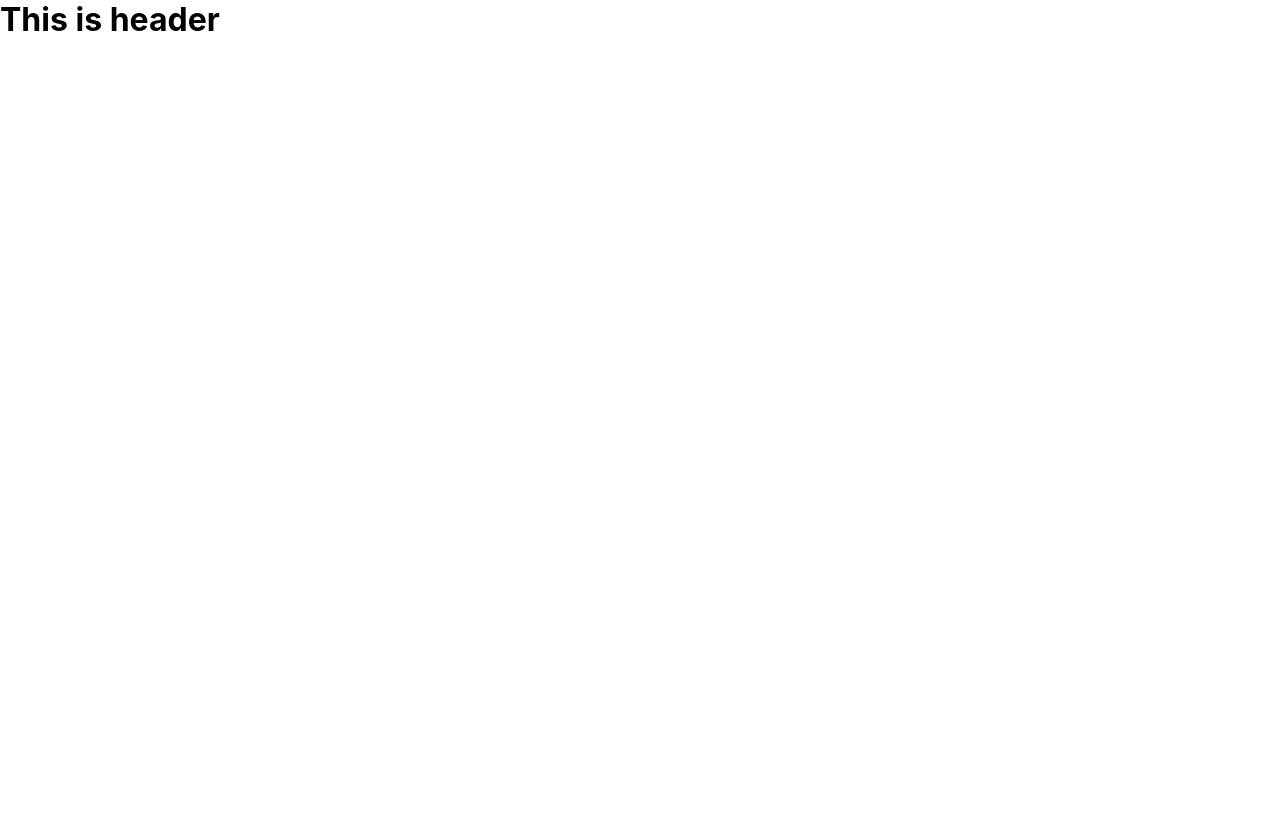
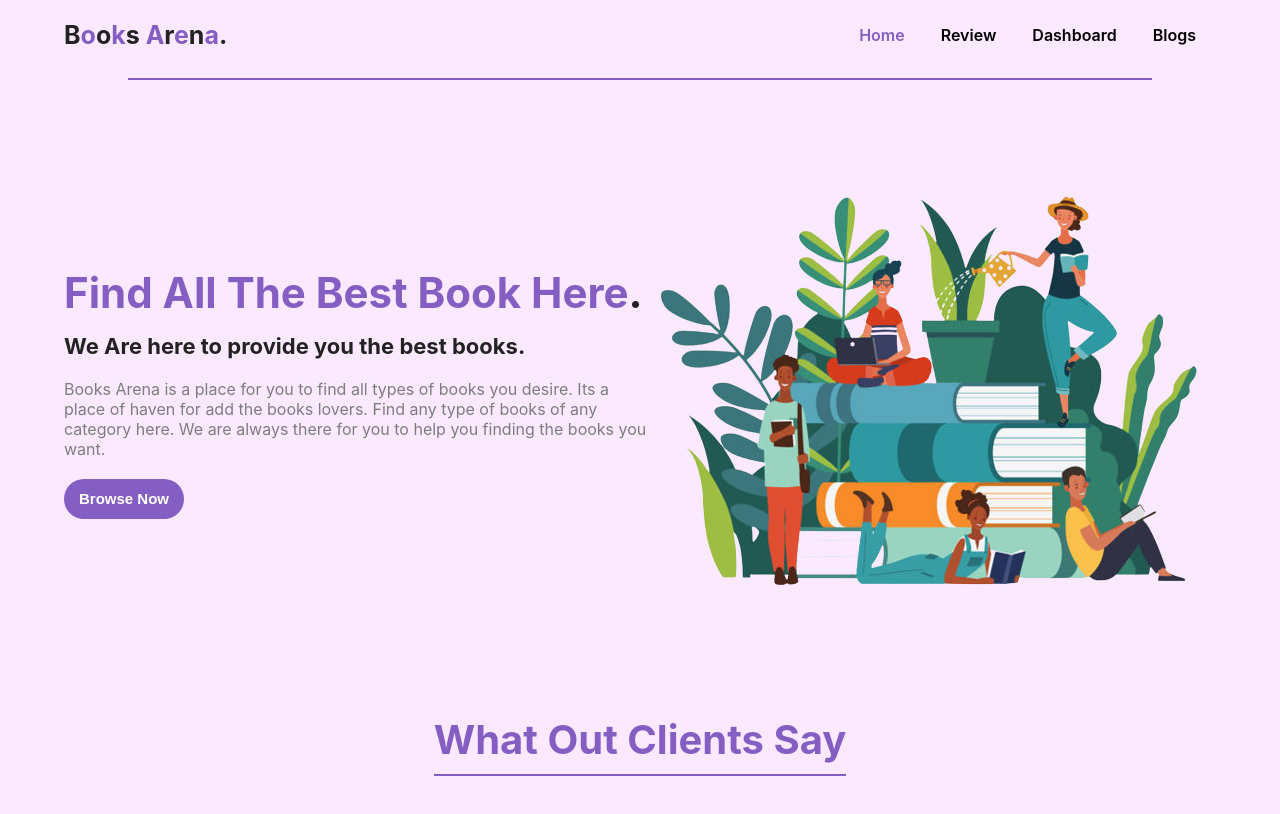
Before and after one commit to nmkhans/books-empire, a React (Create React App) app: page / in a window 1280 px wide. Before the commit this address had no page. Shown: the top 814 px of the page. Built offline with nearby package versions, Linux system fonts and the light colour scheme.

Commit message:
home hero section done

```diff
--- a/package.json
+++ b/package.json
@@ -12,6 +12,7 @@
     "@testing-library/user-event": "^13.2.1",
     "react": "^18.0.0",
     "react-dom": "^18.0.0",
+    "react-multi-carousel": "^2.8.0",
     "react-router-dom": "6",
     "react-scripts": "5.0.0",
     "web-vitals": "^2.1.0"
--- a/src/App.js
+++ b/src/App.js
@@ -1,6 +1,7 @@
 import React from 'react';
 import Header from './components/Header/Header';
 import { Route, Routes } from 'react-router-dom';
+import Home from './pages/Home/Home';
 import './App.css';
 
 function App() {
@@ -8,7 +9,7 @@ function App() {
     <div className="App">
 		<Header />
 		<Routes>
-
+			<Route path="/" element={<Home />} />
 		</Routes>
 		{/* Footer */}
     </div>
--- a/src/components/Header/Header.css
+++ b/src/components/Header/Header.css
@@ -0,0 +1,47 @@
+.header {
+    padding: 20px 0;
+    position: relative;
+}
+
+.header::after {
+    content: '';
+    position: absolute;
+    bottom: -10px;
+    left: 10%;
+    height: 2px;
+    width: 80%;
+    background: #845ec2;
+}
+
+.header__content {
+    display: flex;
+    justify-content: space-between;
+    align-items: center;
+}
+
+.header__logo {
+    cursor: pointer;
+}
+
+.header__logo h3 {
+    font-size: 25px;
+    color: #222;
+}
+
+.header__logo h3 span {
+    color: #845ec2;
+}
+
+.header__navigation ul li {
+    display: inline-block;
+    margin-left: -4px;
+}
+
+.header__navigation ul li .link {
+    display: inline-block;
+    text-decoration: none;
+    color: #222;
+    font-size: 16px;
+    font-weight: 600;
+    padding: 0 20px;
+}
--- a/src/components/Header/Header.js
+++ b/src/components/Header/Header.js
@@ -1,9 +1,35 @@
 import React from 'react';
+import LinkTo from './../LinkTo/LinkTo';
+import './Header.css';
 
 const Header = () => {
     return (
         <div className="header">
-            <h1>This is header</h1>
+            <div className="inner__header container">
+                <div className="header__content">
+                    <div className="header__logo">
+                        <h3>
+                            B<span>o</span>o<span>k</span>s <span>A</span>r<span>e</span>n<span>a</span>.
+                        </h3>
+                    </div>
+                    <nav className="header__navigation">
+                        <ul>
+                            <li>
+                                <LinkTo className="link" to='/'>Home</LinkTo>
+                            </li>
+                            <li>
+                                <LinkTo className="link" to='/review'>Review</LinkTo>
+                            </li>
+                            <li>
+                                <LinkTo className="link" to='/dash-board'>Dashboard</LinkTo>
+                            </li>
+                            <li>
+                                <LinkTo className="link" to='/blogs'>Blogs</LinkTo>
+                            </li>
+                        </ul>
+                    </nav>
+                </div>
+            </div>
         </div>
     );
 };
--- a/src/components/LinkTo/LinkTo.js
+++ b/src/components/LinkTo/LinkTo.js
@@ -8,7 +8,7 @@ function LinkTo({ children, to, ...props }) {
     return (
         <div>
             <Link
-                style={{ textDecoration: match ? "underline" : "none" }}
+                style={{ color: match ? "#845ec2" : "#000" }}
                 to={to}
                 {...props}
             >
--- /dev/null
+++ b/src/components/Reviews/Reviews.js
@@ -0,0 +1,11 @@
+import React from 'react';
+
+const Reviews = ({client}) => {
+    return (
+        <div>
+
+        </div>
+    );
+};
+
+export default Reviews;
--- /dev/null
+++ b/src/hooks/useReviews.js
@@ -0,0 +1,13 @@
+import { useEffect, useState } from "react"
+
+const useReviews = () => {
+    const [reviews, setReviews] = useState([]);
+    useEffect(() => {
+        fetch('reviews.json')
+        .then(res => res.json())
+        .then(data => setReviews(data));
+    }, []);
+    return [reviews, setReviews];
+}
+
+export default useReviews;
--- a/src/index.css
+++ b/src/index.css
@@ -5,6 +5,7 @@ body {
     sans-serif;
   -webkit-font-smoothing: antialiased;
   -moz-osx-font-smoothing: grayscale;
+  background: #fbeaff;
 }
 
 code {
--- /dev/null
+++ b/src/pages/Home/Home.css
@@ -0,0 +1,71 @@
+.home {
+    padding: 100px 0;
+}
+
+.home__hero__area {
+    display: flex;
+    justify-content: space-between;
+    align-items: center;
+}
+
+.home__hero__text h3 {
+    font-size: 42px;
+    color: #845ec2;
+}
+
+.home__hero__text h3 span {
+    color: #222;
+}
+
+.home__hero__text h5 {
+    font-size: 22px;
+    color: #222;
+    margin-top: 15px;
+}
+
+.home__hero__text p {
+    font-size: 16px;
+    color: #7d7d7d;
+    margin-top: 20px;
+}
+
+.home__hero__text button {
+    display: inline-block;
+    border: none;
+    outline: none;
+    background: #845ec2;
+    color: #fff;
+    height: 40px;
+    width: 120px;
+    border-radius: 50px;
+    font-size: 15px;
+    font-weight: 600;
+    text-transform: capitalize;
+    margin-top: 20px;
+    cursor: pointer;
+}
+
+.home__review__area {
+    padding: 100px 0;
+}
+
+.review__title {
+    text-align: center;
+}
+
+.review__title h3 {
+    display: inline-block;
+    font-size: 40px;
+    text-transform: capitalize;
+    color: #845ec2;
+    border-bottom: 2px solid #845ec2;
+    padding-bottom: 10px;
+}
+
+.client__review {
+    margin-top: 50px;
+}
+
+/* .react-multi-carousel-track {
+    text-align: center !important;
+} */
--- /dev/null
+++ b/src/pages/Home/Home.js
@@ -0,0 +1,52 @@
+import React, { useState, useEffect } from 'react';
+import Carousel from "react-multi-carousel";
+import "react-multi-carousel/lib/styles.css";
+import useReviews from './../../hooks/useReviews';
+import Image from './book.png';
+import Reviews from './../../components/Reviews/Reviews';
+import './Home.css';
+
+const Home = () => {
+    const [newReview, setNewReview] = useState([]);
+    const [reviews] = useReviews();
+    useEffect(() => {
+        const minReview = [...reviews];
+        const minimumReview = minReview.slice(0, 3);
+        setNewReview(minimumReview)
+    }, [reviews])
+
+
+    return (
+        <div className="home">
+            <div className="inner__home container">
+                <div className="home__content">
+                    <div className="home__hero__area">
+                        <div className="home__hero__text">
+                            <h3>Find All The Best Book Here<span>.</span></h3>
+                            <h5>We Are here to provide you the best books.</h5>
+                            <p>Books Arena is a place for you to find all types of books you desire. Its a place of haven for add the books lovers. Find any type of books of any category here. We are always there for you to help you finding the books you want.</p>
+                            <button>browse now</button>
+                        </div>
+                        <div className="home__hero__img">
+                            <img src={Image} alt="" />
+                        </div>
+                    </div>
+
+                    <div className="home__review__area">
+                        <div className="review__title">
+                            <h3>What out clients say</h3>
+                        </div>
+                        <div className="client__review">
+                            {
+                                newReview.map(client => <Reviews cleint={client} key={client.id} />)
+                            }
+                        </div>
+                    </div>
+                </div>
+            </div>
+        </div>
+
+    );
+};
+
+export default Home;
```
Also changed, not shown: src/components/Reviews/Reviews.css (added), src/pages/Home/book.png (added), 1 other file (tests, documents, lock files or other folders).
